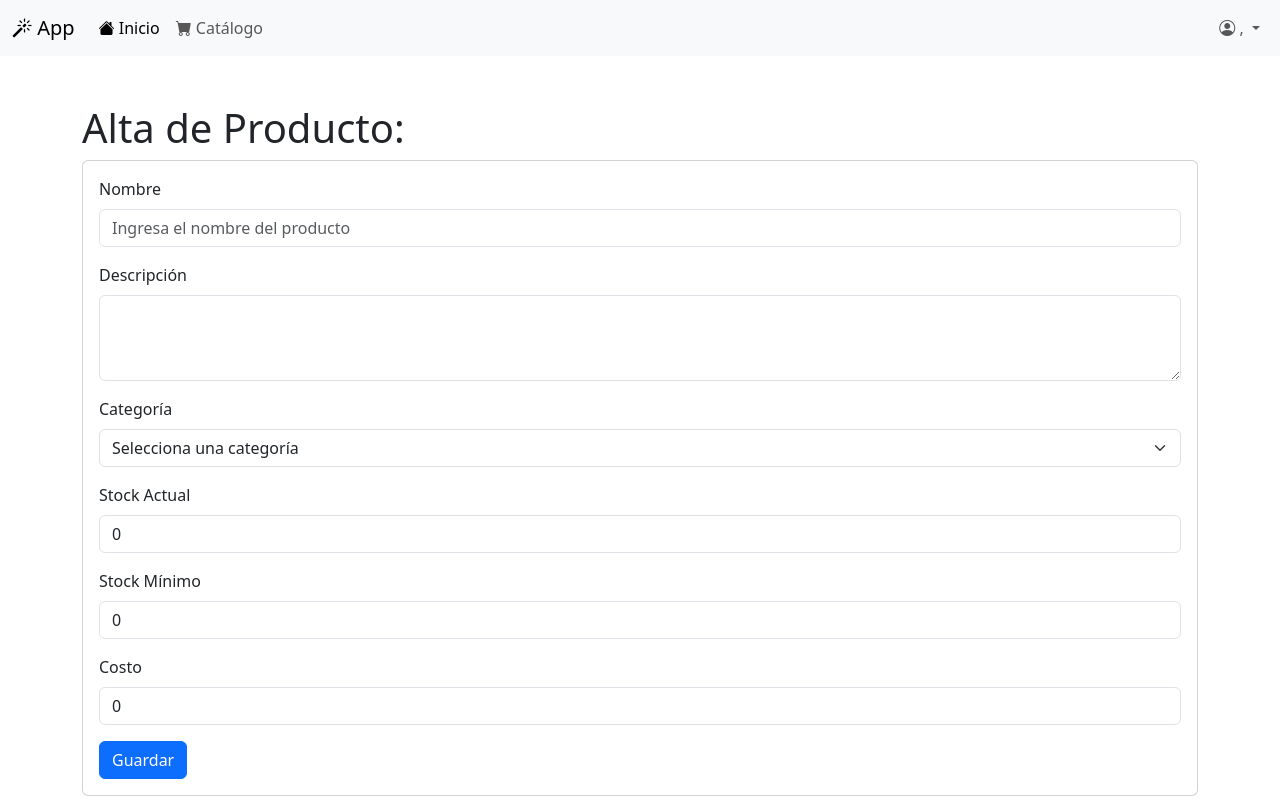
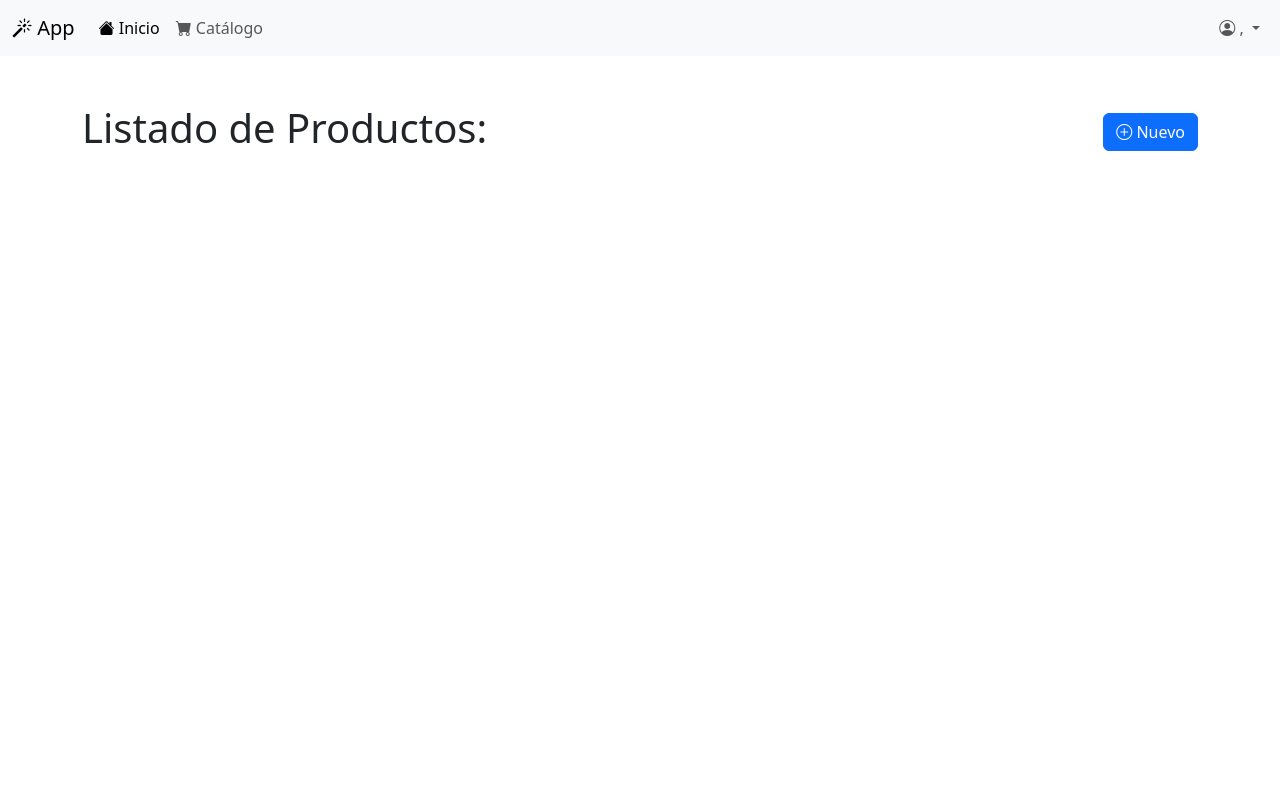
Before and after one commit to marceloaudisioClases/catalogo2000, a CodeIgniter app: the page made by application/views/productos/listado.php in a window 1280 px wide. Run offline with CodeIgniter, Linux system fonts and the light colour scheme; data that the repository does not hold is empty.

Commit message:
botón de agregar

```diff
--- a/application/views/productos/listado.php
+++ b/application/views/productos/listado.php
@@ -13,48 +13,13 @@
         <div class="row">
             <div class="col">
 
-                <h1>Alta de Producto:</h1>
-                <?php echo validation_errors() ?>
-                <div class="card">
-                  <div class="card-body">
-                  <form method="post" action="<?php echo site_url("productos/alta"); ?>">
-                  <div class="mb-3">
-                        <label for="nombre" class="form-label">Nombre</label>
-                        <input type="text" class="form-control" name="nombre" placeholder="Ingresa el nombre del producto" value="<?php echo set_value("nombre"); ?>">
-                    </div>
-                    <div class="mb-3">
-                        <label for="descripcion" class="form-label">Descripción</label>
-                        <textarea class="form-control" name="descripcion" rows="3"><?php echo set_value("descripcion"); ?></textarea>
-                    </div>
-                    <div class="mb-3">
-                        <label for="categoria_id" class="form-label">Categoría</label>
-                        <select class="form-select" name="categoria_id">
-                            <option selected>Selecciona una categoría</option>
-                            <?php foreach($categorias as $c){ ?>
-                              <option value="<?php echo $c["categoria_id"]; ?>" <?php echo set_select("categoria_id",$c["categoria_id"]); ?>><?php echo $c["nombre"]; ?></option>
-                            <?php } ?>
+                <h1>Listado de Productos:
+                  <span class="float-end">
+                      <a href="<?php echo site_url("productos/alta"); ?>" class="btn btn-primary"><i class="bi bi-plus-circle"></i> Nuevo</a>
+                  </span>
 
-                        </select>
-                    </div>
-                    <div class="mb-3">
-                        <label for="stock_actual" class="form-label">Stock Actual</label>
-                        <input type="number" class="form-control" name="stock_actual" value="<?php echo set_value("stock_actual","0"); ?>">
-                    </div>
-                    <div class="mb-3">
-                        <label for="stock_min" class="form-label">Stock Mínimo</label>
-                        <input type="number" class="form-control" name="stock_min" value="<?php echo set_value("stock_min","0"); ?>">
-                    </div>
-                    <div class="mb-3">
-                        <label for="costo" class="form-label">Costo</label>
-                        <input type="number" class="form-control" name="costo" value="<?php echo set_value("costo","0"); ?>">
-                    </div>
+                </h1>
 
-
-
-                    <button type="submit" class="btn btn-primary">Guardar</button>
-                </form>
-                  </div>
-                </div>
             </div>
         </div>
     </div>
```
Also changed, not shown: application/controllers/Productos.php (+7 -1 lines).
